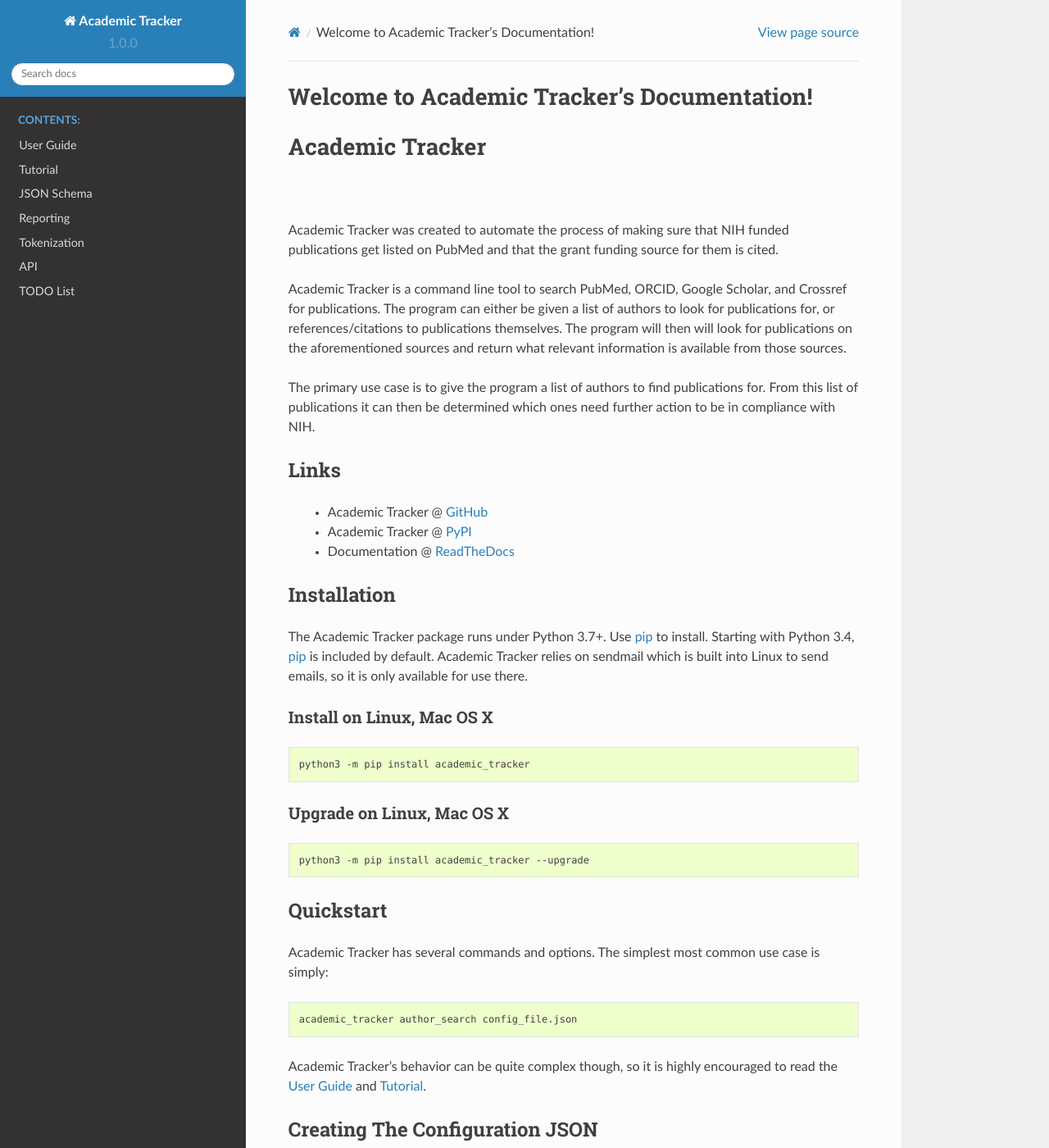
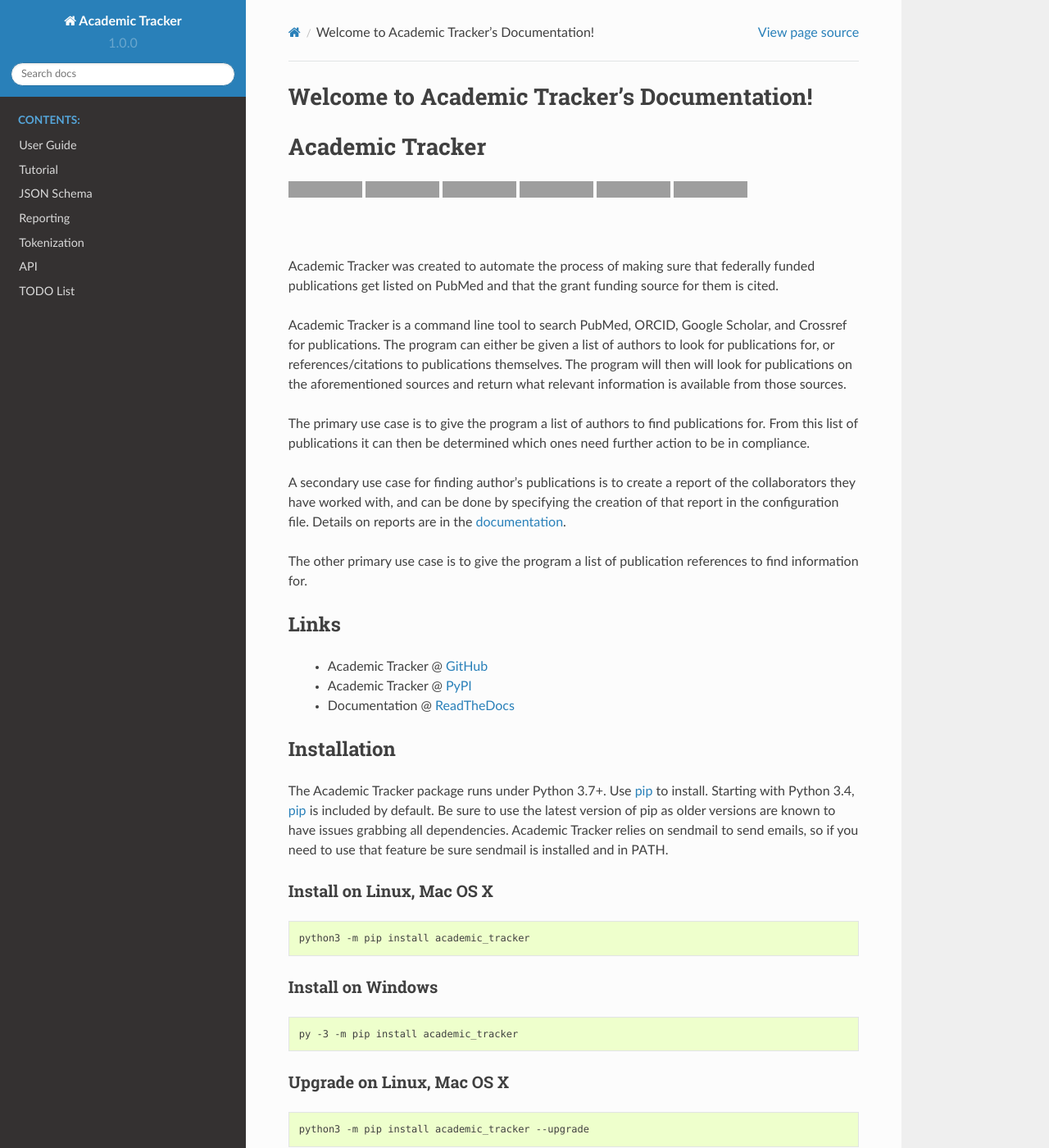
Before and after one commit to MoseleyBioinformaticsLab/academic_tracker, a Sphinx documentation site: the page built from docs/index.rst, in a window 1280 px wide and 1400 px high. Shown: the whole window at 82% size. Built offline with Sphinx 7.4.7 and the Read the Docs theme 2.0.0, drawn with Linux system fonts in a browser that asks for light colours; pages that are not in the unit, such as notebooks, are missing from menus; some of the changed text lies outside the part shown; grey boxes are pictures that could not be loaded.

Commit message:
Changes made to upload to pypi and revised documentation.

```diff
--- a/README.rst
+++ b/README.rst
@@ -1,41 +1,33 @@
 Academic Tracker
 ================
-..
-    .. image:: https://img.shields.io/pypi/l/academic_tracker.svg
-       :target: https://choosealicense.com/licenses/bsd-3-clause-clear/
-       :alt: License information
 
-    .. image:: https://img.shields.io/pypi/v/academic_tracker.svg
-       :target: https://pypi.org/project/academic_tracker
-       :alt: Current library version
+.. image:: https://img.shields.io/pypi/v/academic_tracker.svg
+   :target: https://pypi.org/project/academic_tracker
+   :alt: Current library version
 
-    .. image:: https://img.shields.io/pypi/pyversions/academic_tracker.svg
-       :target: https://pypi.org/project/academic_tracker
-       :alt: Supported Python versions
+.. image:: https://img.shields.io/pypi/pyversions/academic_tracker.svg
+   :target: https://pypi.org/project/academic_tracker
+   :alt: Supported Python versions
 
-    .. image:: https://readthedocs.org/projects/nmrstarlib/badge/?version=latest
-       :target: http://mwtab.readthedocs.io/en/latest/?badge=latest
-       :alt: Documentation status
+.. image:: https://github.com/MoseleyBioinformaticsLab/academic_tracker/actions/workflows/build.yml/badge.svg
+   :target: https://github.com/MoseleyBioinformaticsLab/academic_tracker/actions/workflows/build.yml
+   :alt: Build status
 
-    .. image:: https://github.com/MoseleyBioinformaticsLab/academic_tracker/actions/workflows/build.yml/badge.svg
-       :target: https://github.com/MoseleyBioinformaticsLab/academic_tracker/actions/workflows/build.yml
-       :alt: Build status
+.. image:: https://codecov.io/gh/MoseleyBioinformaticsLab/academic_tracker/branch/main/graphs/badge.svg?branch=main
+   :target: https://codecov.io/gh/MoseleyBioinformaticsLab/academic_tracker
+   :alt: Code coverage information
 
-    .. image:: https://codecov.io/gh/MoseleyBioinformaticsLab/academic_tracker/branch/master/graphs/badge.svg?branch=master
-       :target: https://codecov.io/gh/MoseleyBioinformaticsLab/academic_tracker
-       :alt: Code coverage information
+.. image:: https://img.shields.io/badge/DOI-10.3390%2Fmetabo11030163-blue.svg
+   :target: https://doi.org/10.3390/metabo11030163
+   :alt: Citation link
 
-    .. image:: https://img.shields.io/badge/DOI-10.3390%2Fmetabo11030163-blue.svg
-       :target: https://doi.org/10.3390/metabo11030163
-       :alt: Citation link
-
-    .. image:: https://img.shields.io/github/stars/MoseleyBioinformaticsLab/academic_tracker.svg?style=social&label=Star
-        :target: https://github.com/MoseleyBioinformaticsLab/academic_tracker
-        :alt: GitHub project
+.. image:: https://img.shields.io/github/stars/MoseleyBioinformaticsLab/academic_tracker.svg?style=social&label=Star
+    :target: https://github.com/MoseleyBioinformaticsLab/academic_tracker
+    :alt: GitHub project
 
 |
 
-Academic Tracker was created to automate the process of making sure that NIH
+Academic Tracker was created to automate the process of making sure that federally
 funded publications get listed on PubMed and that the grant funding source for
 them is cited.
 
@@ -47,9 +39,14 @@
 
 The primary use case is to give the program a list of authors to find publications
 for. From this list of publications it can then be determined which ones need
-further action to be in compliance with NIH.
+further action to be in compliance.
 
+A secondary use case for finding author's publications is to create a report of
+the collaborators they have worked with, and can be done by specifying the creation
+of that report in the configuration file. Details on reports are in the `documentation <https://moseleybioinformaticslab.github.io/academic_tracker/reporting.html>`__.
 
+The other primary use case is to give the program a list of publication references
+to find information for.
 
 Links
 ~~~~~
@@ -62,9 +59,10 @@
 Installation
 ~~~~~~~~~~~~
 The Academic Tracker package runs under Python 3.7+. Use pip_ to install.
-Starting with Python 3.4, pip_ is included by default. Academic Tracker relies
-on sendmail which is built into Linux to send emails, so it is only available for
-use there.
+Starting with Python 3.4, pip_ is included by default. Be sure to use the latest
+version of pip as older versions are known to have issues grabbing all dependencies.
+Academic Tracker relies on sendmail to send emails, so if you need to use that
+feature be sure sendmail is installed and in PATH.
 
 
 Install on Linux, Mac OS X
@@ -75,6 +73,12 @@
    python3 -m pip install academic_tracker
 
 
+Install on Windows
+------------------
+
+.. code:: bash
+
+   py -3 -m pip install academic_tracker
 
 
 Upgrade on Linux, Mac OS X
@@ -83,6 +87,14 @@
 .. code:: bash
 
    python3 -m pip install academic_tracker --upgrade
+
+
+Upgrade on Windows
+------------------
+
+.. code:: bash
+
+   py -3 -m pip install academic_tracker --upgrade
 
 
 
@@ -96,23 +108,24 @@
     academic_tracker author_search config_file.json
 
 Academic Tracker's behavior can be quite complex though, so it is highly encouraged
-to read the :doc:`guide` and :doc:`tutorial`.
+to read the `guide <https://moseleybioinformaticslab.github.io/academic_tracker/guide.html>`_
+and `tutorial <https://moseleybioinformaticslab.github.io/academic_tracker/tutorial.html>`_.
 
 
 Creating The Configuration JSON
 ~~~~~~~~~~~~~~~~~~~~~~~~~~~~~~~
 A configuration JSON file is required to run Academic Tracker, but initially creating
 it the first time can be burdensome. Unfortunately, there is no easy solution for
-this. It is encouraged to read the configuration JSON section in :doc:`jsonschema`
+this. It is encouraged to read the configuration JSON section in `jsonschema <https://moseleybioinformaticslab.github.io/academic_tracker/jsonschema.html>`_
 and use the example there to create it initially. The add_authors command can help
 with building the Authors section if you already have a csv file with author
-information. A good tool to help track down pesky JSON syntax errors is `here <https://csvjson.com/json_validator>`_.
+information. A good tool to help track down pesky JSON syntax errors is `here <https://csvjson.com/json_validator>`__.
 
 
 Registering With ORCID
 ~~~~~~~~~~~~~~~~~~~~~~
 In order to have this program search ORCID you must register with ORCID and obtain
-a key and secret. Details on how to do that are `here <https://info.orcid.org/documentation/integration-guide/registering-a-public-api-client/>`_.
+a key and secret. Details on how to do that are `here <https://info.orcid.org/documentation/integration-guide/registering-a-public-api-client/>`__.
 If you do not want to do that then the --no_ORCID option can be used to skip searching
 ORCID.
 
```
Also changed, not shown: other parts of README.rst (+1 -2 lines), docs/guide.rst (+19 -1 lines), docs/jsonschema.rst (+2 -13 lines), setup.py (+5 -4 lines), 3 other files.
